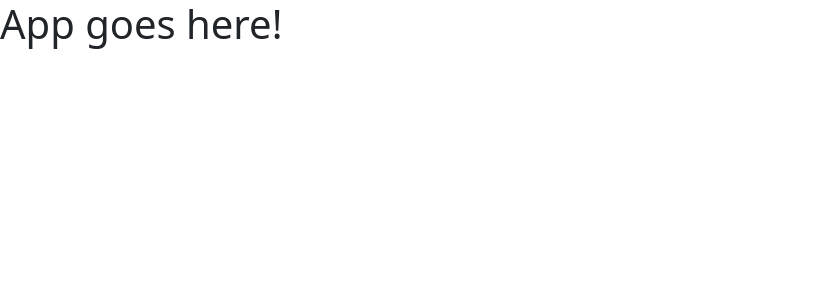
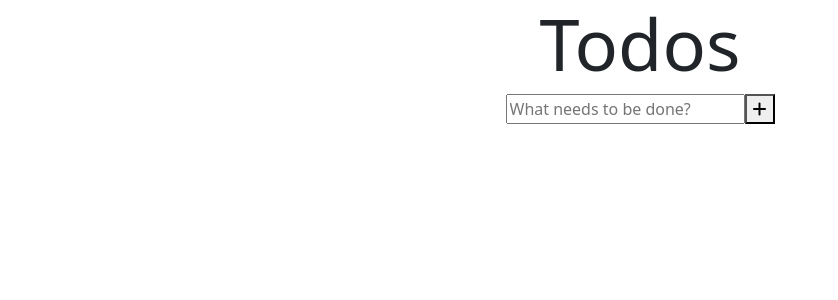
Before and after one commit to samuelpalaciosdev/todo-list-with-fetch, a React (Create React App) app: page / in a window 1280 px wide. Shown: the top 300 px of the page, without its empty margins (0-838 px from the left). Built offline with nearby package versions, Linux system fonts and the light colour scheme.

Commit message:
Create Form Component

```diff
--- a/src/App.js
+++ b/src/App.js
@@ -1,7 +1,9 @@
+import TodoForm from './Components/TodoForm';
+
 const App = () => {
   return (
     <>
-      <h1>App goes here!</h1>
+      <TodoForm />
     </>
   );
 };
--- /dev/null
+++ b/src/Components/TodoForm.jsx
@@ -0,0 +1,19 @@
+const TodoForm = () => {
+  return (
+    <div className="form-container text-center">
+      <h1 className="display-2">Todos</h1>
+      <form>
+        <input
+          type="text"
+          className="todo-input"
+          placeholder="What needs to be done?"
+        />
+        <button type="submit" className="todo-btn">
+          <i className="fa-solid fa-plus"></i>
+        </button>
+      </form>
+    </div>
+  );
+};
+
+export default TodoForm;
```
